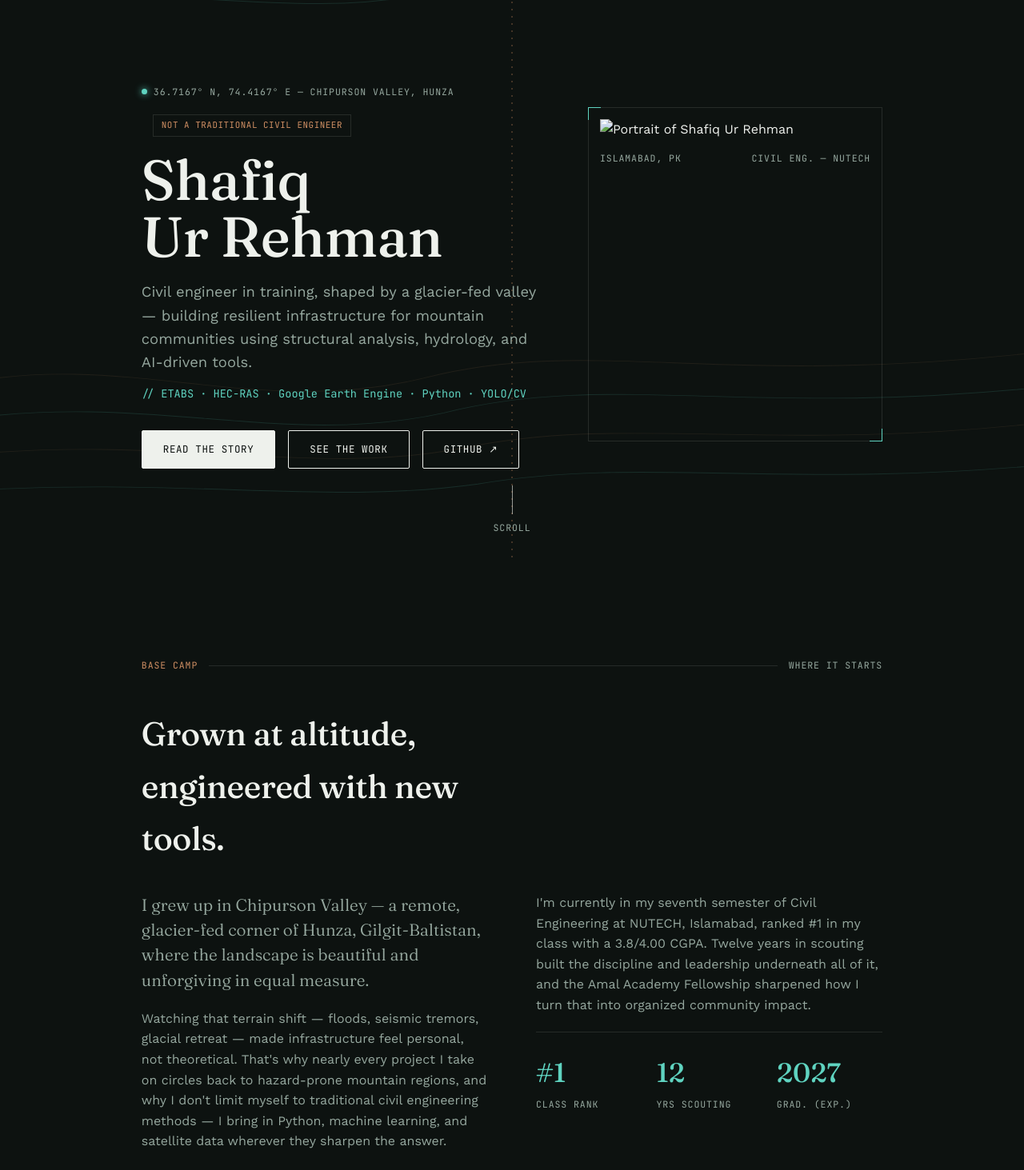
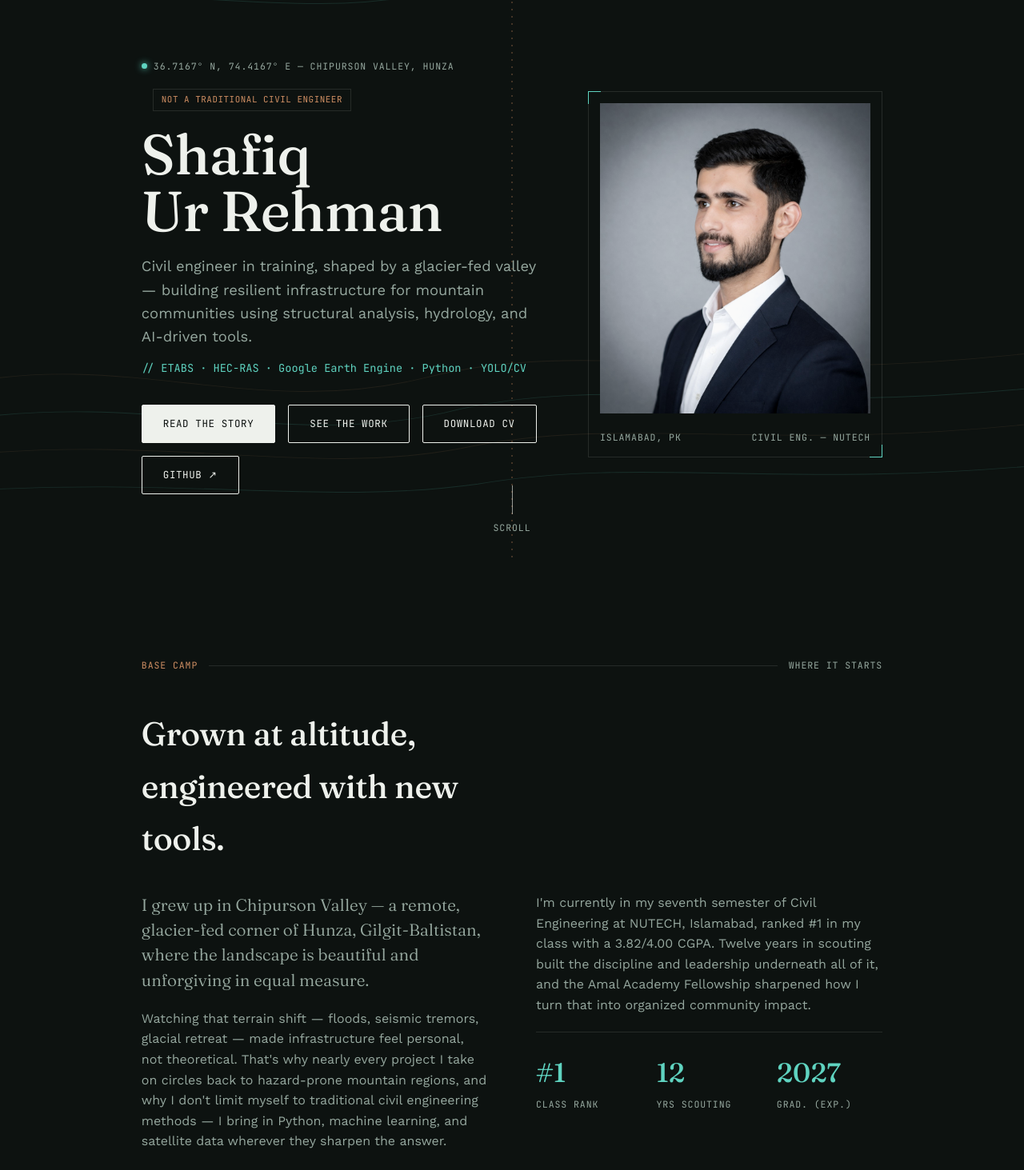
Before and after one commit to shafiq-07/shafiq-07.github.io, a plain HTML site: page index.html in a window 1280 px wide. Shown: the part 97-1560 px from the top of the page at 80% size. Drawn offline with nearby package versions, Linux system fonts and the light colour scheme.

Commit message:
Add files via upload

```diff
--- a/index.html
+++ b/index.html
@@ -11,11 +11,11 @@
 <meta property="og:title" content="Shafiq Ur Rehman — Civil Engineer, AI-Augmented">
 <meta property="og:description" content="Civil engineering student from Chipurson Valley, Hunza — flood modeling, seismic analysis, and GLOF risk monitoring for hazard-prone mountain regions.">
 <meta property="og:url" content="https://shafiq-07.github.io/">
-<meta property="og:image" content="https://shafiq-07.github.io/assets/profile.jpg">
+<meta property="og:image" content="https://shafiq-07.github.io/profile.jpg">
 <meta name="twitter:card" content="summary_large_image">
 <meta name="twitter:title" content="Shafiq Ur Rehman — Civil Engineer, AI-Augmented">
 <meta name="twitter:description" content="Civil engineering student from Chipurson Valley, Hunza — flood modeling, seismic analysis, and GLOF risk monitoring for hazard-prone mountain regions.">
-<meta name="twitter:image" content="https://shafiq-07.github.io/assets/profile.jpg">
+<meta name="twitter:image" content="https://shafiq-07.github.io/profile.jpg">
 <link rel="preconnect" href="https://fonts.googleapis.com">
 <link rel="preconnect" href="https://fonts.gstatic.com" crossorigin>
 <link href="https://fonts.googleapis.com/css2?family=Fraunces:opsz,wght@9..144,340;9..144,480;9..144,600&family=Work+Sans:wght@300;400;500;600&family=JetBrains+Mono:wght@400;500&display=swap" rel="stylesheet">
@@ -229,13 +229,14 @@
       <div class="btn-row">
         <a href="#story" class="btn primary">Read the story</a>
         <a href="#projects" class="btn ghost">See the work</a>
+        <a href="Shafiq_Ur_Rehman_Resume.pdf" target="_blank" class="btn ghost">Download CV</a>
         <a href="https://github.com/shafiq-07" target="_blank" rel="noopener" class="btn ghost">GitHub ↗</a>
       </div>
     </div>
     <div class="portrait-frame">
       <div class="corner tl"></div>
       <div class="corner br"></div>
-      <img src="assets/profile.jpg" alt="Portrait of Shafiq Ur Rehman">
+      <img src="profile.jpg" alt="Portrait of Shafiq Ur Rehman">
       <div class="portrait-caption mono">
         <span>Islamabad, PK</span>
         <span>Civil Eng. — NUTECH</span>
@@ -256,7 +257,7 @@
           <p>Watching that terrain shift — floods, seismic tremors, glacial retreat — made infrastructure feel personal, not theoretical. That's why nearly every project I take on circles back to hazard-prone mountain regions, and why I don't limit myself to traditional civil engineering methods — I bring in Python, machine learning, and satellite data wherever they sharpen the answer.</p>
         </div>
         <div class="reveal">
-          <p>I'm currently in my seventh semester of Civil Engineering at NUTECH, Islamabad, ranked #1 in my class with a 3.8/4.00 CGPA. Twelve years in scouting built the discipline and leadership underneath all of it, and the Amal Academy Fellowship sharpened how I turn that into organized community impact.</p>
+          <p>I'm currently in my seventh semester of Civil Engineering at NUTECH, Islamabad, ranked #1 in my class with a 3.82/4.00 CGPA. Twelve years in scouting built the discipline and leadership underneath all of it, and the Amal Academy Fellowship sharpened how I turn that into organized community impact.</p>
           <div class="stat-strip">
             <div><div class="stat-num">#1</div><div class="stat-label mono">Class Rank</div></div>
             <div><div class="stat-num">12</div><div class="stat-label mono">Yrs Scouting</div></div>
@@ -280,7 +281,7 @@
         <div class="tl-item reveal">
           <div class="tl-mark mono">Sept 2023 →</div>
           <h3>Civil Engineering, NUTECH Islamabad</h3>
-          <p>Started the BSc Civil Engineering program; now in seventh semester, ranked #1 in class with a 3.8/4.00 CGPA.</p>
+          <p>Started the BSc Civil Engineering program; now in seventh semester, ranked #1 in class with a 3.82/4.00 CGPA.</p>
         </div>
         <div class="tl-item reveal">
           <div class="tl-mark mono">Fellowship — Batch 372</div>
@@ -475,6 +476,9 @@
     <div class="eyebrow mono"><span class="num">Rendezvous</span><span class="rule"></span><span>Get in touch</span></div>
     <h2>Let's build something that holds up.</h2>
     <p style="max-width:52ch; color:var(--slate);">Open to conversations on resilient infrastructure, hazard mapping, and AI-augmented mountain-region engineering — or just to connect.</p>
+    <div class="btn-row" style="margin-top:20px;">
+      <a href="Shafiq_Ur_Rehman_Resume.pdf" target="_blank" class="btn primary" style="border-color:var(--fg);">Download CV</a>
+    </div>
     <div class="contact-row">
       <div class="contact-item">
         <div class="mono">Email</div>
```
Also changed, not shown: 1 other file.
